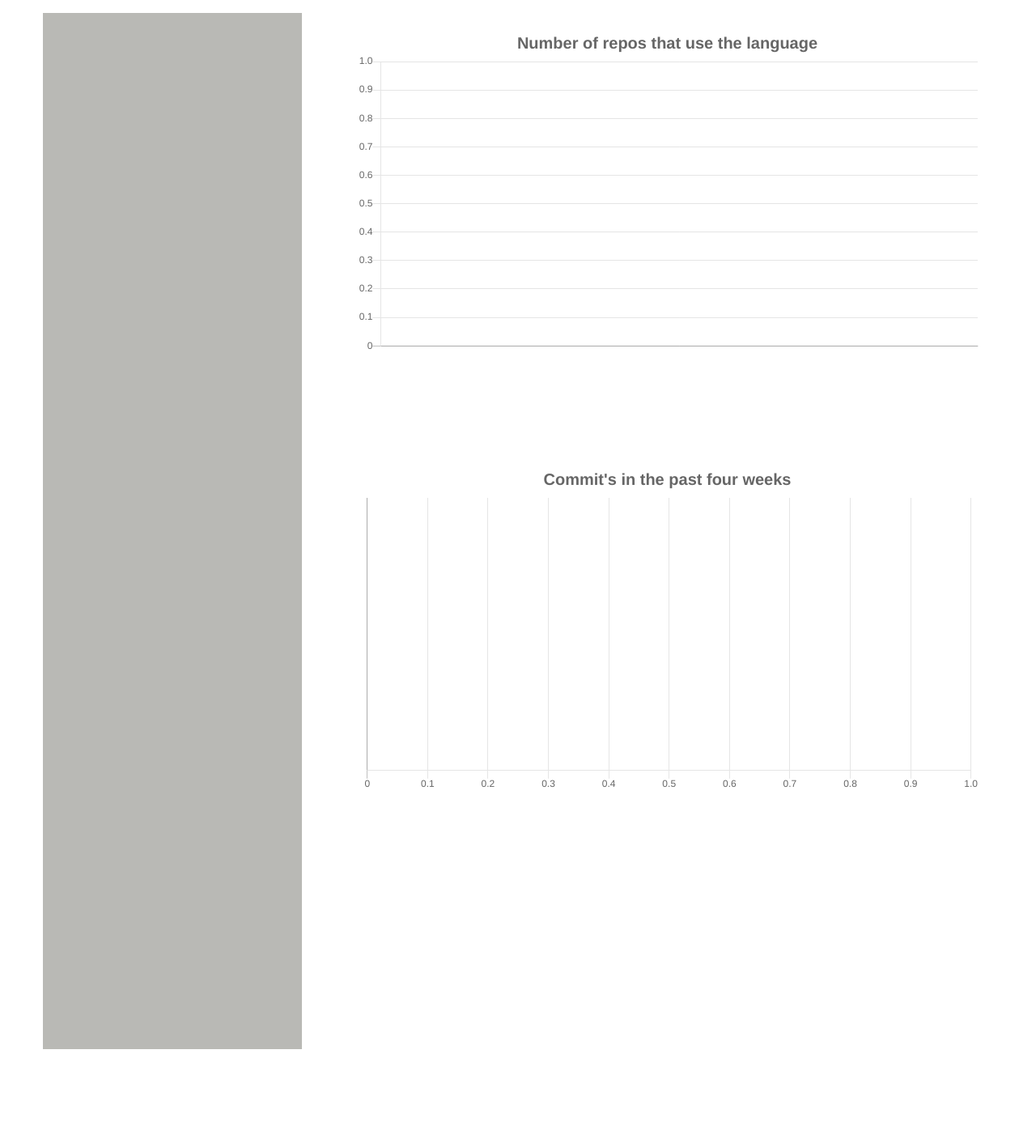
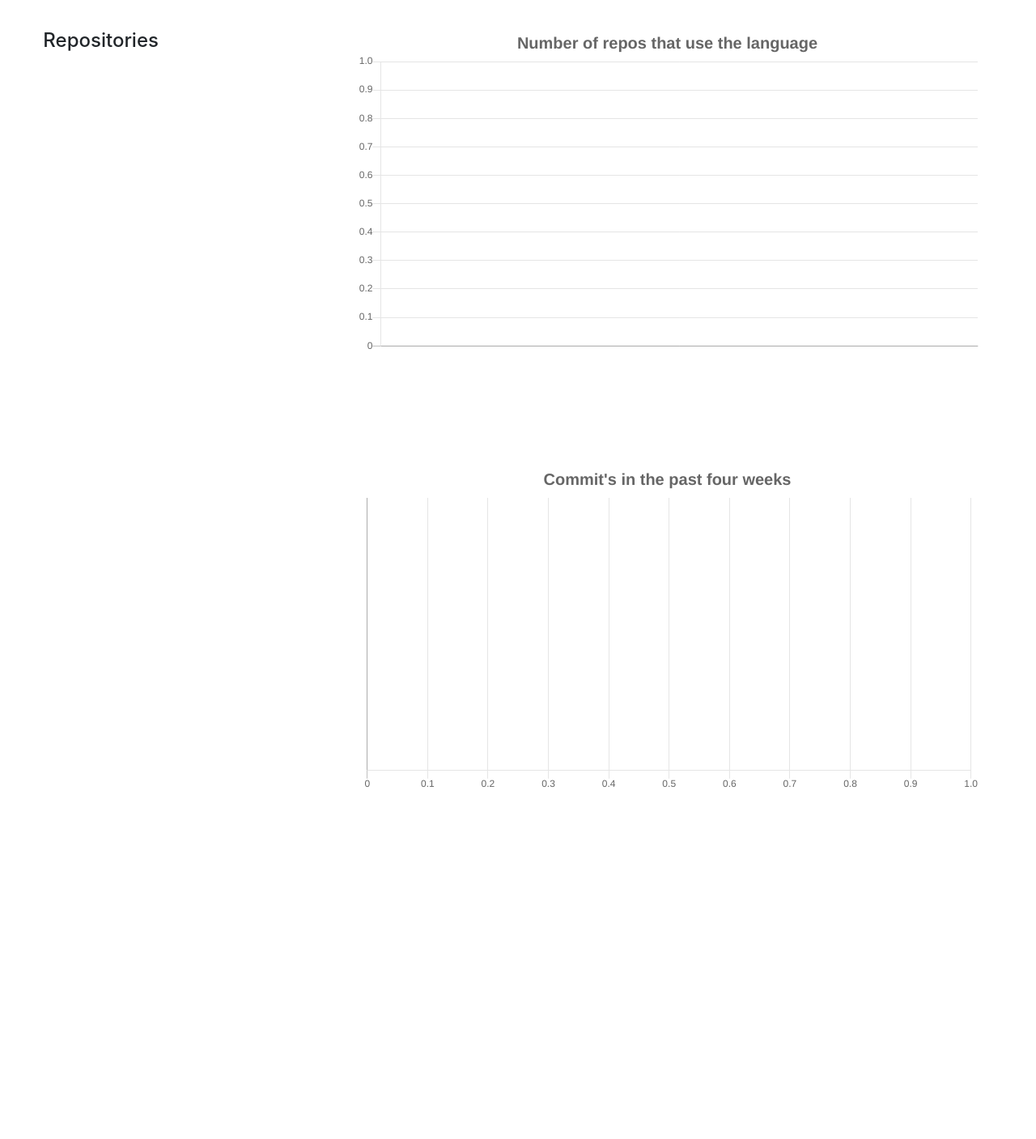
Before and after one commit to SWENG-2022-Main-Group-8/SWENG-VISUALISATION, a Flask app: template server/templates/results2.html in a window 1280 px wide. Shown: the part 976-2383 px from the top of the page at 81% size. Run offline with Flask 2, Linux system fonts and the light colour scheme; the template is opened without the code that fills it, so the values that code supplies are empty; some libraries are stand-ins or nearby versions.

Commit message:
Repository cards working now

```diff
--- a/server/static/app2.js
+++ b/server/static/app2.js
@@ -102,13 +102,6 @@ function languagesChart(language_info) {
     draw2('languageBar', 'bar', 'languages', `Number of repos that use the language`, label, repos, backgroundColor);
 }
 function contributionData(gitName, gitImgUrl, contDict) {
-    console.log(contDict)
-    console.log(gitName)
-    console.log(gitImgUrl)
-    let label = [];
-    let contributionPercent = [];
-    let totalCommits = [];
-    let backgroundColor = [];
 
     for (let repo in contDict) {
         const info = contDict[repo].split(',',2);
--- a/server/static/styles/styles.css
+++ b/server/static/styles/styles.css
@@ -32,30 +32,38 @@
 
 .repo{
     margin: 0;
+    margin-top: 20px;
+    margin-bottom: 5px;
     padding: 0;
     box-sizing: border-box;
+    text-align: left;
 }
 
 .repoCards {
-    background-color: #b9b9b5;
+    background-color: #fff;
     display: grid;
     place-items: center;
-    min-height: 160vh;
+    min-height: 140vh;
 }
 
 .outer {
-    display: flex;
+    display: block;
     align-items: center;
     justify-content: center;
+    height: 150vh;
+    width: 100%;
+    overflow-x: hidden;
+    overflow-y: scroll;
 }
 
 .repoCards .repoCard {
     background: #fff;
     padding: 1.5rem;
-    width: 90%;
+    width: 100%;
     border-radius: .5rem;
-    position: absolute;
-    pointer-events: none;
+    position: block;
+    border: 1px solid black;
+    margin-bottom: 20px;
 }
 
 .profile .header {
--- a/server/templates/results2.html
+++ b/server/templates/results2.html
@@ -68,6 +68,7 @@
             </div>
             <div class="row justify-content-center mt-3">
                 <div class="repo col-xl-3">
+                    <h4>Repositories</h4>
                     <div class="repoCards">
                         <div class="outer">
                             <!-- function call places the cards here -->
```
